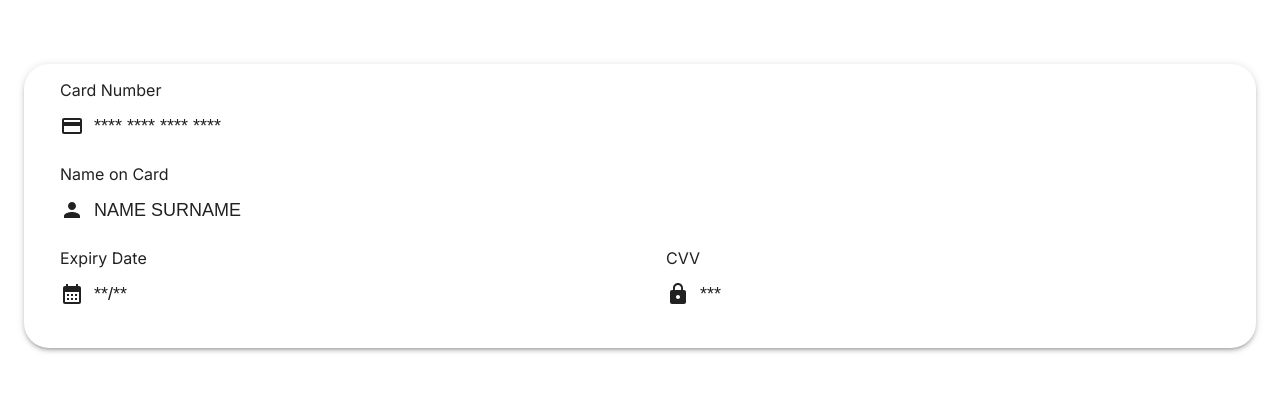
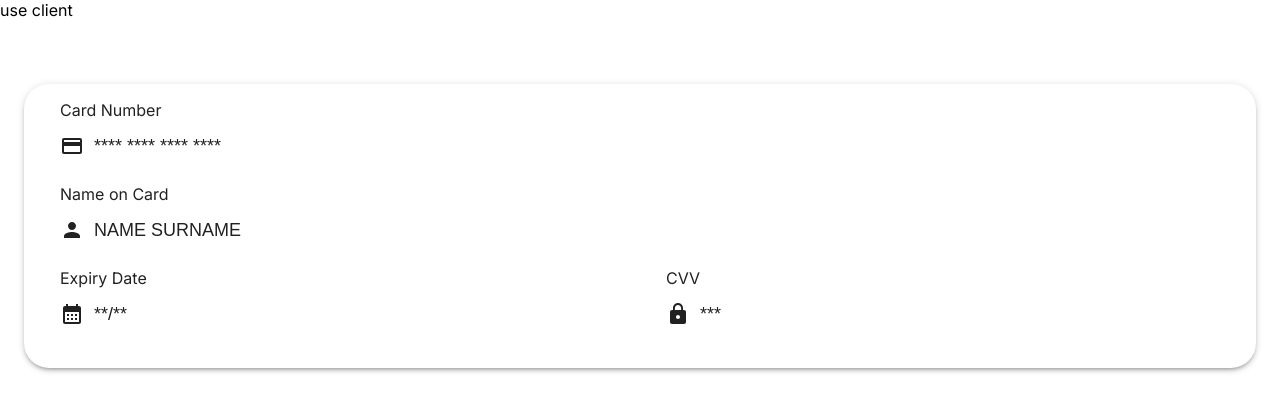
Before and after one commit to RojkovYury/telegram_mini_apps_NextJS, a Next.js app: page / in a window 1280 px wide. Shown: the top 412 px of the page. Built offline with nearby package versions, Linux system fonts and the light colour scheme.

Commit message:
use client 2

```diff
--- a/src/app/page.tsx
+++ b/src/app/page.tsx
@@ -1,3 +1,5 @@
+'use client'
+
 import { Box, Paper } from '@mui/material';
 import LockIcon from '@mui/icons-material/Lock';
 import PersonIcon from '@mui/icons-material/Person';
@@ -8,6 +10,7 @@ import TelegramInput from '@/components/telegram-input';
 export default function Home() {
   return (
     <main>
+      use client
       <Paper elevation={3} sx={{ borderRadius: '25px', backgroundColor: 'var(--tg-theme-bg-color)', display: 'flex', flexDirection: 'column', mx: 3, my: 8, px: 2, py: 2 }}>
         <TelegramInput
           id='card-number'
```
